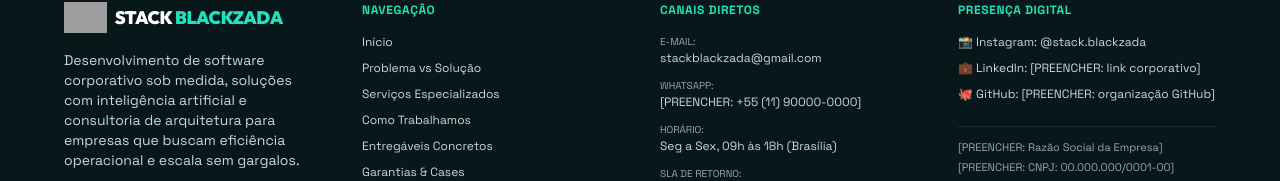
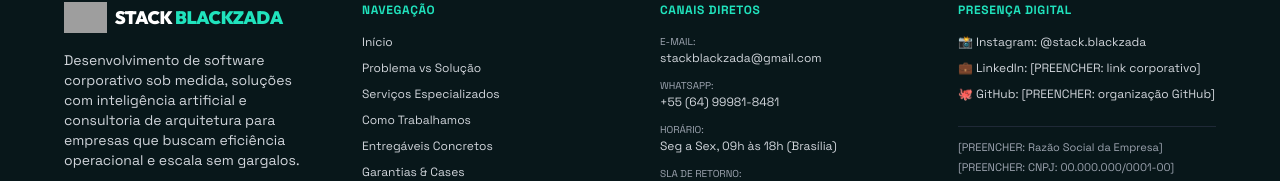
Before and after one commit to StackBlackzada/landpage-stack, a React (Vite) app: page / in a window 1280 px wide. Shown: the part 11508-11689 px from the top of the page. Built offline with nearby package versions, Linux system fonts and the light colour scheme; grey boxes are pictures that could not be loaded.

Commit message:
feat: adiciona numero real de whatsapp (+55 64 99981-8481)

```diff
--- a/src/components/Contact.jsx
+++ b/src/components/Contact.jsx
@@ -102,7 +102,7 @@ export default function Contact({ t }) {
                                 </p>
                                 <div className="space-y-3">
                                     <a
-                                        href={`https://wa.me/5500000000000?text=${whatsappText}`}
+                                        href={`https://wa.me/5564999818481?text=${whatsappText}`}
                                         target="_blank"
                                         rel="noopener noreferrer"
                                         className="btn-shine inline-flex items-center justify-center gap-2 px-6 py-3.5 rounded-full bg-emerald-500 hover:bg-emerald-400 text-white font-code font-bold text-sm shadow-md"
@@ -273,7 +273,7 @@ export default function Contact({ t }) {
                                 Fale diretamente com nossa liderança técnica pelo WhatsApp para esclarecer dúvidas rápidas.
                             </p>
                             <a
-                                href={`https://wa.me/5500000000000?text=${whatsappText}`}
+                                href={`https://wa.me/5564999818481?text=${whatsappText}`}
                                 target="_blank"
                                 rel="noopener noreferrer"
                                 className="w-full inline-flex items-center justify-center gap-2 px-4 py-3 rounded-xl bg-emerald-500 hover:bg-emerald-600 text-white font-code font-bold text-xs sm:text-sm transition-colors shadow-sm"
--- a/src/components/FAQ.jsx
+++ b/src/components/FAQ.jsx
@@ -111,7 +111,7 @@ export default function FAQ({ t }) {
                         Não encontrou a resposta para sua dúvida?{' '}
                     </span>
                     <a
-                        href="https://wa.me/5500000000000?text=Ol%C3%A1!%20Gostaria%20de%20tirar%20uma%20d%C3%BAvida%20sobre%20desenvolvimento%20de%20software%20com%20a%20Stack%20Blackzada."
+                        href="https://wa.me/5564999818481?text=Ol%C3%A1!%20Gostaria%20de%20tirar%20uma%20d%C3%BAvida%20sobre%20desenvolvimento%20de%20software%20com%20a%20Stack%20Blackzada."
                         target="_blank"
                         rel="noopener noreferrer"
                         className="font-bold text-brand-subtle dark:text-brand-accent hover:underline inline-flex items-center gap-1"
--- a/src/components/Footer.jsx
+++ b/src/components/Footer.jsx
@@ -75,12 +75,12 @@ export default function Footer() {
                             <li>
                                 <span className="text-gray-400 block text-[10px] uppercase">WhatsApp:</span>
                                 <a
-                                    href="https://wa.me/5500000000000?text=Ol%C3%A1!%20Gostaria%20de%20falar%20com%20um%20especialista%20da%20Stack%20Blackzada."
+                                    href="https://wa.me/5564999818481?text=Ol%C3%A1!%20Gostaria%20de%20falar%20com%20um%20especialista%20da%20Stack%20Blackzada."
                                     target="_blank"
                                     rel="noopener noreferrer"
                                     className="hover:text-brand-accent transition-colors"
                                 >
-                                    [PREENCHER: +55 (11) 90000-0000]
+                                    +55 (64) 99981-8481
                                 </a>
                             </li>
                             <li>
```
